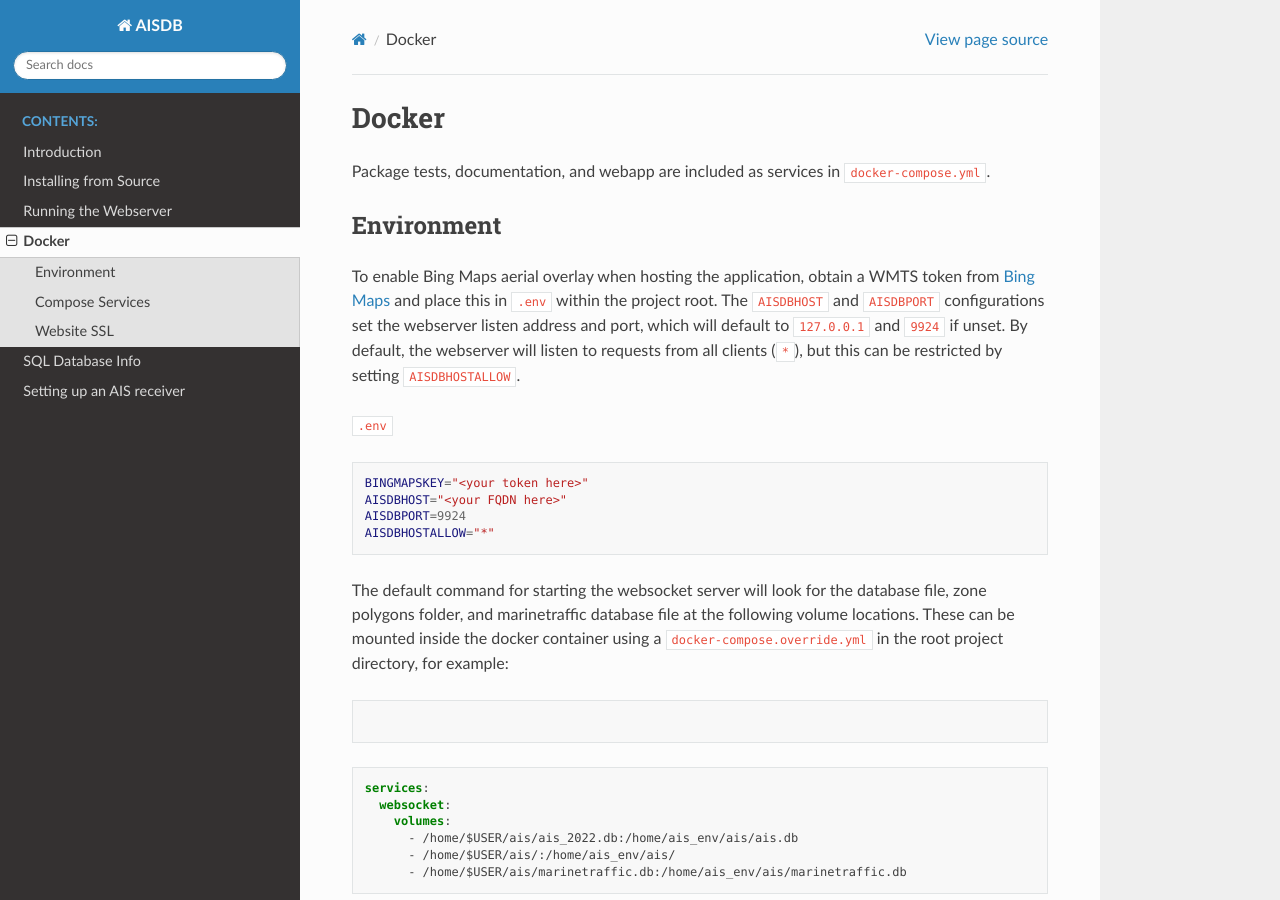
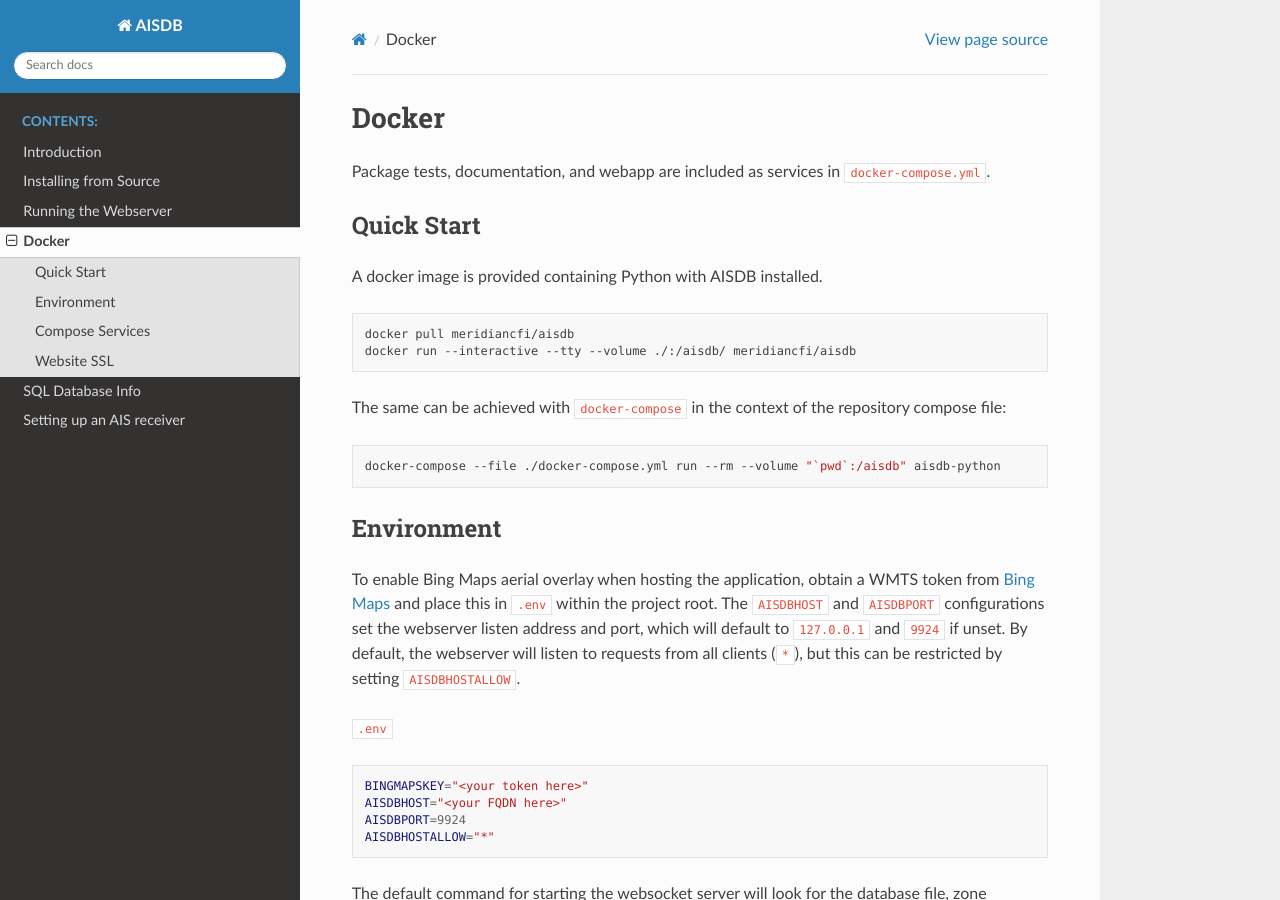
Before and after one commit to AISViz/AISdb, a Sphinx documentation site: the page built from docs/source/docker.rst, in a window 1280 px wide and 900 px high. Built offline with Sphinx 7.4.7 and the Read the Docs theme 2.0.0, drawn with Linux system fonts in a browser that asks for light colours; pages that are not in the unit, such as notebooks, are missing from menus.

Commit message:
#noupdate commit before merge

```diff
--- a/docs/source/docker.rst
+++ b/docs/source/docker.rst
@@ -5,6 +5,24 @@ Docker
 
 Package tests, documentation, and webapp are included as services in ``docker-compose.yml``.
 
+.. _docker_quickstart:
+
+Quick Start
+-----------
+
+A docker image is provided containing Python with AISDB installed.
+
+.. code-block:: sh
+
+  docker pull meridiancfi/aisdb
+  docker run --interactive --tty --volume ./:/aisdb/ meridiancfi/aisdb
+
+
+The same can be achieved with ``docker-compose`` in the context of the repository compose file:
+
+.. code-block:: sh
+
+  docker-compose --file ./docker-compose.yml run --rm --volume "`pwd`:/aisdb" aisdb-python
 
 Environment
 -----------
```
